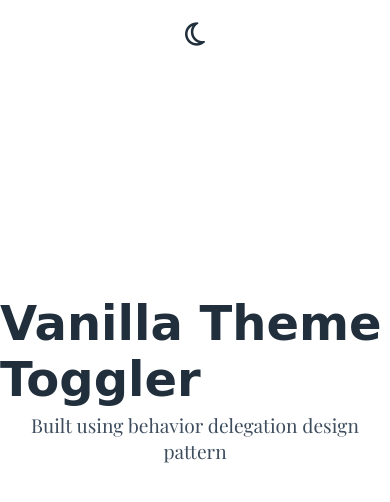
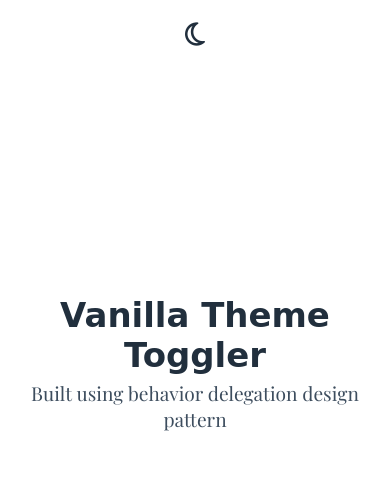
Before and after one commit to FengDenny/Vanilla, a plain HTML site: page ThemeToggler/index.html in a window 390 px wide. Drawn offline with nearby package versions, Linux system fonts and the light colour scheme; a web font is replaced by a local one.

Commit message:
Added media query

```diff
--- a/ThemeToggler/main.css
+++ b/ThemeToggler/main.css
@@ -186,3 +186,14 @@ ul{
     transform: translateX(0%);
   }
 }
+
+
+
+
+/* Media Queries */
+@media screen and (max-width:497px) {
+  .hero .heading h1{
+    font-size:calc(2rem + 0.5vw);
+    text-align: center;
+  }
+}
```
